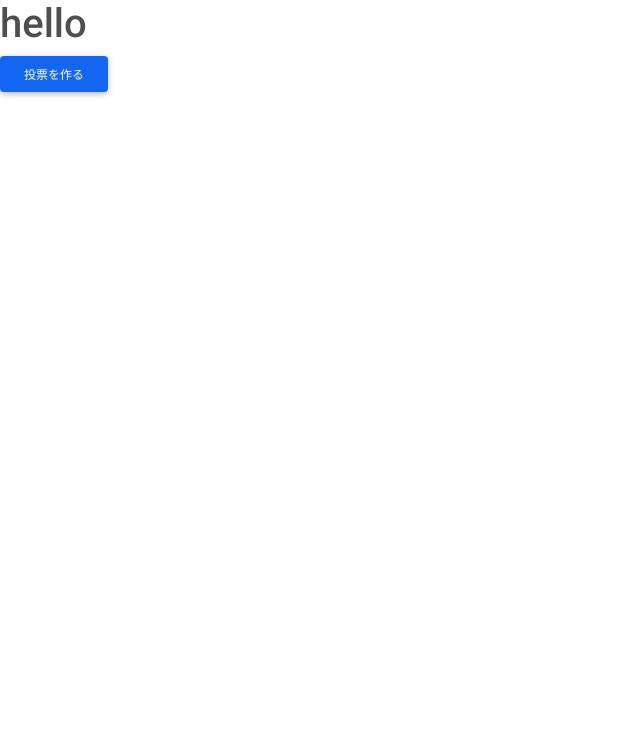
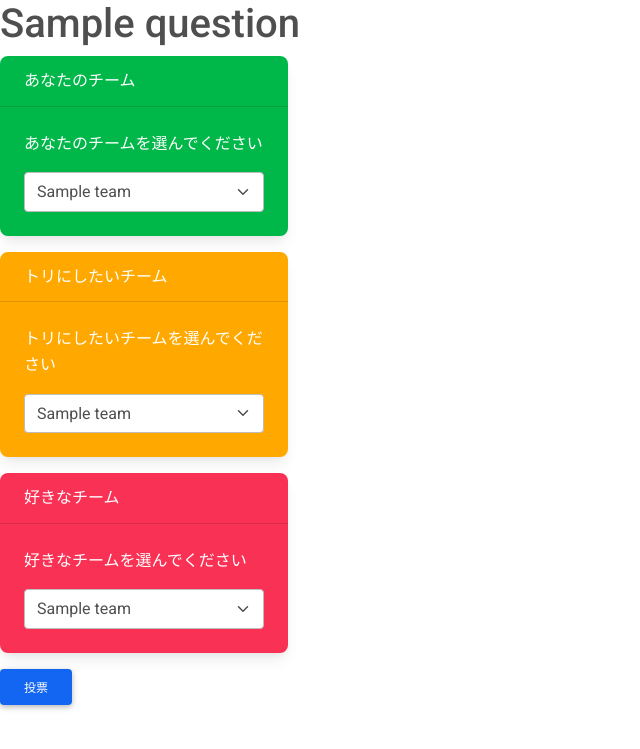
Before and after one commit to voting-system-for-jam/web-version, a Django app: template jam/jam_vote/templates/jam_vote/answer.html in a window 1280 px wide. Shown: the top 749 px of the page, without its empty margins (0-640 px from the left). Run offline with Django 3.2, Linux system fonts and the light colour scheme; the template is opened without the code that fills it: values that come from a table or form of the project are taken from there, others are empty; tables that the repository leaves empty hold one stand-in row (values such as "Sample post"); some libraries are stand-ins or nearby versions.

Commit message:
投票画面を作ることができました。

```diff
--- a/jam/jam_vote/models.py
+++ b/jam/jam_vote/models.py
@@ -18,12 +18,14 @@ from django.db import models
 class Question(models.Model):
     title = models.CharField('タイトル', max_length=100)
 
+    def __str__(self):
+        return self.title
 
 class Team(models.Model):
     teamname = models.CharField('チーム名', max_length=30)
     title = models.ForeignKey(Question, verbose_name='タイトル',
-        blank=True, null=True,
-        on_delete=models.SET_NULL)
+        blank=False, null=False,
+        on_delete=models.CASCADE)
 
 class YourTeam(models.Model):
     teamname = models.CharField('チーム名', max_length=30)
--- a/jam/jam_vote/templates/jam_vote/answer.html
+++ b/jam/jam_vote/templates/jam_vote/answer.html
@@ -1,8 +1,50 @@
 {% extends 'jam_vote/base.html' %}
 {% block content %}
 
-<h1>hello</h1>
+<h1>{{object.title}}</h1>
 
-<button class="btn btn-primary">投票を作る</button>
+<div class="card text-white bg-success mb-3" style="max-width: 18rem">
+    <div class="card-header">あなたのチーム</div>
+    <div class="card-body">
+        <p class="card-text">
+            あなたのチームを選んでください
+        </p>
+        <select class="select form-select">
+            {% for team in team_list %}
+            <option value="1">{{ team.teamname }}</option>
+            {% endfor %}
+        </select>
+    </div>
+</div>
+
+<div class="card text-white bg-warning mb-3" style="max-width: 18rem">
+    <div class="card-header">トリにしたいチーム</div>
+    <div class="card-body">
+        <p class="card-text">
+            トリにしたいチームを選んでください
+        </p>
+        <select class="select form-select">
+            {% for team in team_list %}
+            <option value="1">{{ team.teamname }}</option>
+            {% endfor %}
+        </select>
+    </div>
+</div>
+
+<div class="card text-white bg-danger mb-3" style="max-width: 18rem">
+    <div class="card-header">好きなチーム</div>
+    <div class="card-body">
+        <p class="card-text">
+            好きなチームを選んでください
+        </p>
+        <select class="select form-select">
+            {% for team in team_list %}
+            <option value="1">{{ team.teamname }}</option>
+            {% endfor %}
+        </select>
+    </div>
+</div>
+
+<a href="{% url 'jam_vote:make' %}" class="btn btn-primary">投票</a>
 
 {% endblock %}
--- a/jam/jam_vote/urls.py
+++ b/jam/jam_vote/urls.py
@@ -6,5 +6,5 @@ app_name = 'jam_vote'
 urlpatterns = [
     path('', views.Index.as_view(), name='index'),
     path('make', views.add, name='make'),
-    path('answer',views.AnswerView.as_view(),name='answer')
+    path('answer/<int:pk>',views.AnswerView.as_view(),name='answer')
 ]
```
Also changed, not shown: issue.md (deleted, +0 -4 lines), jam/jam_vote/templates/jam_vote/index.html (+12 -13 lines), jam/jam_vote/views.py (+12 -2 lines), jam/jam_vote/migrations/0001_initial.py, jam/jam_vote/migrations/0002_team_title.py (deleted), jam/jam_vote/migrations/0003_auto_20210216_0937.py (deleted).
